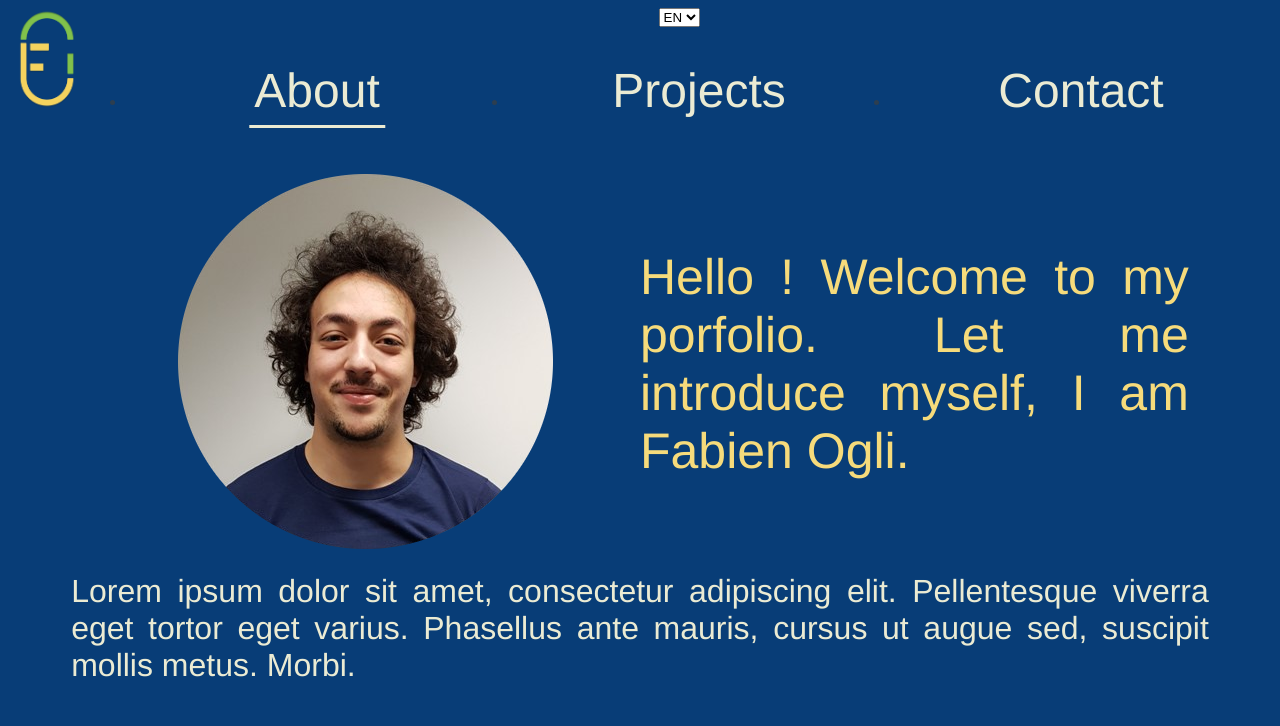
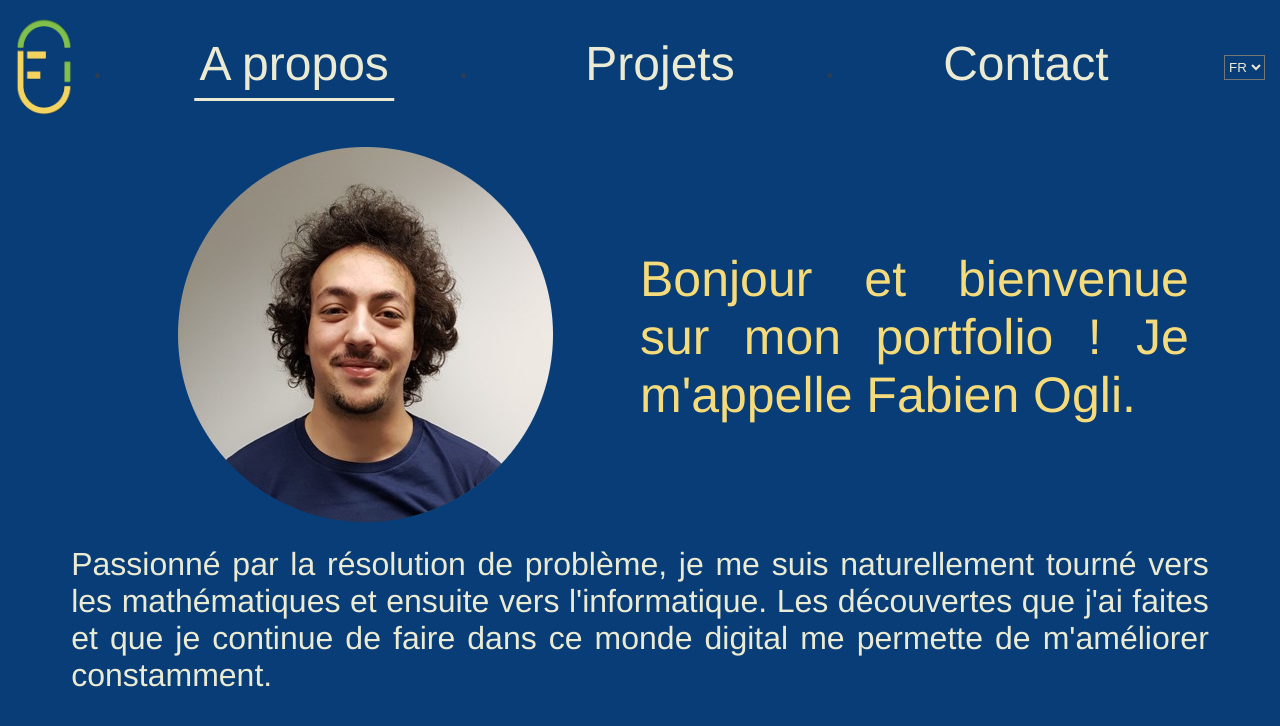
Before and after one commit to fabienogli/fabienogli.github.io, a Vue app: page / in a window 1280 px wide. Shown: the top 726 px of the page. Built offline with nearby package versions, Linux system fonts and the light colour scheme.

Commit message:
should be enough for now

```diff
--- a/src/components/Card.vue
+++ b/src/components/Card.vue
@@ -5,10 +5,10 @@
       {{ title }}
       </div>
       <div class="summary">
-        {{summary}}
+        {{summary[lang]}}
       </div>
       <div class="logos">
-        <div class="logo" v-for="logo in logos">
+        <div class="logo" v-for="logo in logos" :key="logo">
           <img class="img" :src="require('@/assets/icons/' + logo + '.svg')"/>
         </div>
       </div>
@@ -24,6 +24,11 @@ export default {
   data () {
     return {
       msg: 'Card Component',
+    }
+  },
+  computed: {
+    lang() {
+      return this.$store.getters['lang/get']
     }
   }
 }
--- a/src/components/NavBar.vue
+++ b/src/components/NavBar.vue
@@ -1,6 +1,6 @@
 <template>
   <div class="navBar">
-    <select v-model="lang" @change="setLang()">
+    <select class="lang" v-model="lang" @change="setLang()">
       <option value="fr">FR</option>
       <option value="en">EN</option>
     </select>
@@ -27,7 +27,7 @@ export default {
   name: "NavBar",
   data() {
     return {
-      lang: "en",
+      lang: "fr",
       contact: text.contact,
       projects: text.projects,
       about: text.about,
@@ -48,9 +48,27 @@ export default {
 <style lang="scss" scoped>
 @import "~@/styles/_variables";
 
+.lang {
+  position: absolute;
+  height: 25px;
+  right: 15px;
+  top: 55px;
+  background-color: $primaryColor;
+  color: $onPrimary;
+  stroke: none;
+  .select-hidden {
+    display: none;
+  visibility: hidden;
+  padding-right: 10px;
+  }
+}
 .navBar {
+  margin-left: 5%;
+  margin-right: 5%;
+
   .logo {
-    float: left;
+    position: absolute;
+    left: 5px;
     height: 100px;
   }
   .container {
--- a/src/styles/_variables.scss
+++ b/src/styles/_variables.scss
@@ -9,4 +9,6 @@ $onPrimary: #EBEBD3;
 $onSecondary: #083D77;
 $onAccentColor: #0000;
 
+$select-background: red;
+$select-color: blue;
 $title: 48px;
--- a/src/texts/about.js
+++ b/src/texts/about.js
@@ -1,10 +1,11 @@
 export default {
   headline: {
     en: "Hello ! Welcome to my porfolio. Let me introduce myself, I am Fabien Ogli.",
-    fr: "headline fr",
+    fr: "Bonjour et bienvenue sur mon portfolio ! Je m'appelle Fabien Ogli.",
   },
   content: {
-    en: "Lorem ipsum dolor sit amet, consectetur adipiscing elit. Pellentesque viverra eget tortor eget varius. Phasellus ante mauris, cursus ut augue sed, suscipit mollis metus. Morbi.",
-    fr: "content fr",
+    en: "Passionate by problem resolution, I natturaly went for mathematics and then to computer science. The real pleasure I found in it is to learn everyday, which make you evolve constantly.",
+    fr: "Passionné par la résolution de problème, je me suis naturellement tourné vers les mathématiques et ensuite vers l'informatique. " +
+    "Les découvertes que j'ai faites et que je continue de faire dans ce monde digital me permette de m'améliorer constamment.",
   }
 }
--- a/src/texts/projects/coworkshop.js
+++ b/src/texts/projects/coworkshop.js
@@ -1,6 +1,9 @@
 export default {
   id: 1,
   title: "CoWorkshop",
-  content: "Lorem ipsum dolor sit amet, consectetur adipiscing elit. In ut ornare elit. Nulla lobortis at.",
+  content: {
+    en: "CoWorkshop is a web solution which allow the user to participate and share his projects.",
+    fr: "CoWorkshop est une solution web permettant de participer et de proposer des projets.",
+  },
   logos: ['javascript', 'ruby']
 }
--- a/src/texts/projects/direct_chat.js
+++ b/src/texts/projects/direct_chat.js
@@ -1,6 +1,9 @@
 export default {
   id: 3,
-  title: "Chat",
-  content: "Lorem ipsum dolor sit amet, consectetur adipiscing elit. In ut ornare elit. Nulla lobortis at.",
+  title: "Direct Chat",
+  content: {
+    en: "Direct Chat is an instant chat using a peer to peer communication",
+    fr: "Ce projet est un messsagerie utilisant une communication pair à pair.",
+  },
   logos: ['javascript', 'go']
 }
--- a/src/texts/projects/safedrive.js
+++ b/src/texts/projects/safedrive.js
@@ -1,6 +1,9 @@
 export default {
   id: 2,
   title: "SafeDrive",
-  content: "Lorem ipsum dolor sit amet, consectetur adipiscing elit. In ut ornare elit. Nulla lobortis at.",
+  content: {
+    en: "The aim is to implement a peer to peer communication system within a multi agent system.",
+    fr: "Le but de ce projet est d’implémenter un système de communication pair à pair au sein d’un système multi-agents.",
+  },
   logos: ['java']
 }
--- a/src/texts/projects/scrumbattle.js
+++ b/src/texts/projects/scrumbattle.js
@@ -1,6 +1,9 @@
 export default {
   id: 4,
   title: "Scrumbattle",
-  content: "Lorem ipsum dolor sit amet, consectetur adipiscing elit. In ut ornare elit. Nulla lobortis at.",
+  content: {
+    en: "Winner of the first CGI's CodeJam, this project is a project management solution which incorporate video-games' code.",
+    fr: "Vainqueur de la première CodeJam de CGI, ce projet est une solution web de gestion de projet incorporant des codes de jeux-vidéos.",
+  },
   logos: ['vue', 'php']
 }
```
